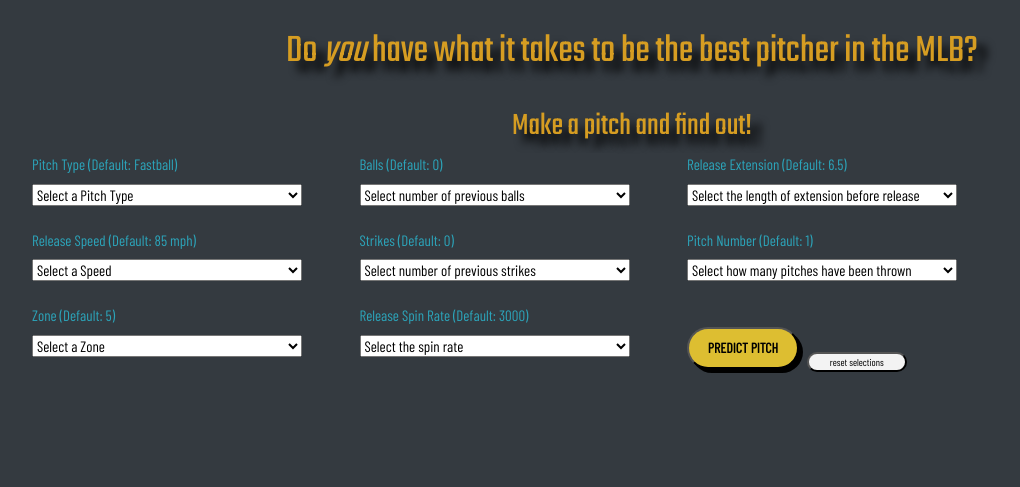
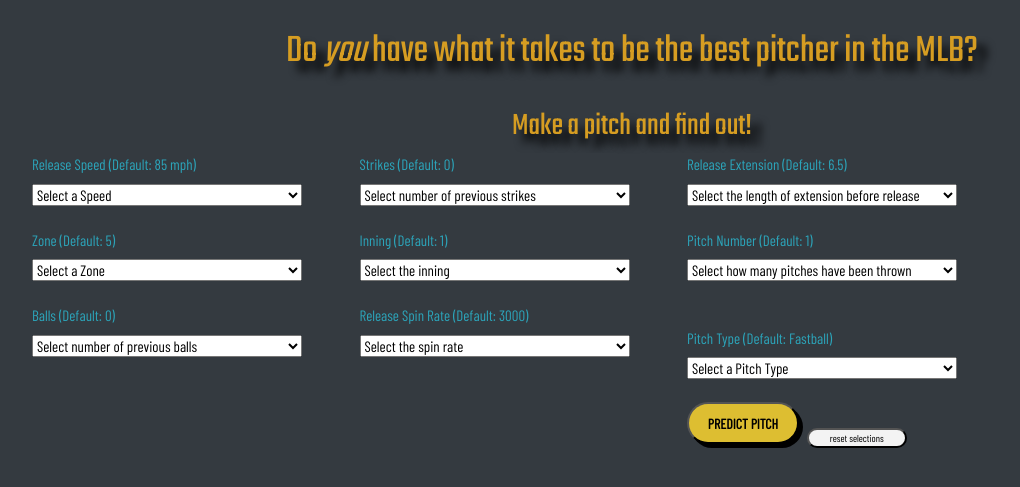
Before and after one commit to KarenMashburn/team-country-music, a Flask app: page /predict in a window 1280 px wide. Shown: the part 288-775 px from the top of the page, without its empty margins (8-1028 px from the left). Run offline with Flask 2, Linux system fonts and the light colour scheme; parts of the project's set-up code (start-up, migrations or seed data) failed here and were passed over; some libraries are stand-ins or nearby versions.

Commit message:
Made the selections in same order as model data frame

```diff
--- a/templates/pitches.html
+++ b/templates/pitches.html
@@ -142,6 +120,22 @@
                         <option value='0'>0</option>
                         <option value='1'>1</option>
                         <option value='2'>2</option>
+                    </select><br><br>
+
+                    <!-- inning -->
+                    <label for="Inning">Inning (Default: 1)</label><br>
+
+                    <select id='Inning'>
+                        <option value='1'>Select the inning</option>
+                        <option value='1'>1</option>
+                        <option value='2'>2</option>
+                        <option value='3'>3</option>
+                        <option value='4'>4</option>
+                        <option value='5'>5</option>
+                        <option value='6'>6</option>
+                        <option value='7'>7</option>
+                        <option value='8'>8</option>
+                        <option value='9'>9</option>
                     </select><br><br>
 
                     <!-- Release Spin -->
@@ -186,6 +180,30 @@
                         <option value='7'>7</option>
                         <option value='8'>8</option>
                     </select><br><br><br>
+
+                    <!-- Pitch Type -->
+
+                    <label for="PitchType">Pitch Type (Default: Fastball) </label><br>
+
+                    <select id='PitchType'>
+                        <option value="FA"> Select a Pitch Type </option>
+                        <option value='CH'>Change-Up</option>
+                        <option value='CU'>Curveball</option>
+                        <option value='FC'>Cutter</option>
+                        <option value='EP'>Eephus</option>
+                        <option value='FA'>Fastball</option>
+                        <option value='FF'>Four-Seam Fastball</option>
+                        <option value='FO'>Forkball</option>
+                        <option value='KC'>Knuckle Curve</option>
+                        <option value='KN'>Knuckleball</option>
+                        <option value='PO'>Pitchout</option>
+                        <option value='SC'>Screwball</option>
+                        <option value='SI'>Sinker</option>
+                        <option value='SL'>Slider</option>
+                        <option value='CS'>Slow Curveball</option>
+                        <option value='FS'>Splitter</option>
+                        <option value='FT'>Two-Seam Fastball</option>
+                    </select><br><br>
 
                     <!-- Prediction and Clear Buttons -->
                     <div class='row'>
```
Also changed, not shown: other parts of templates/pitches.html (+7 -29 lines).
